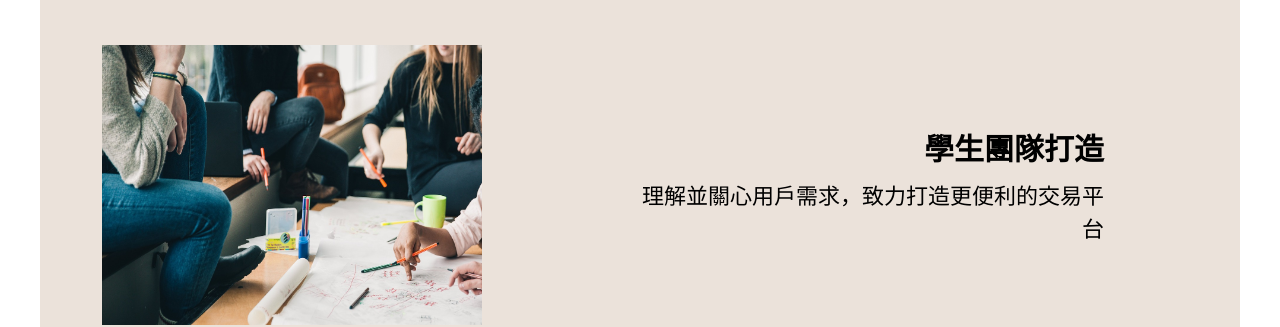
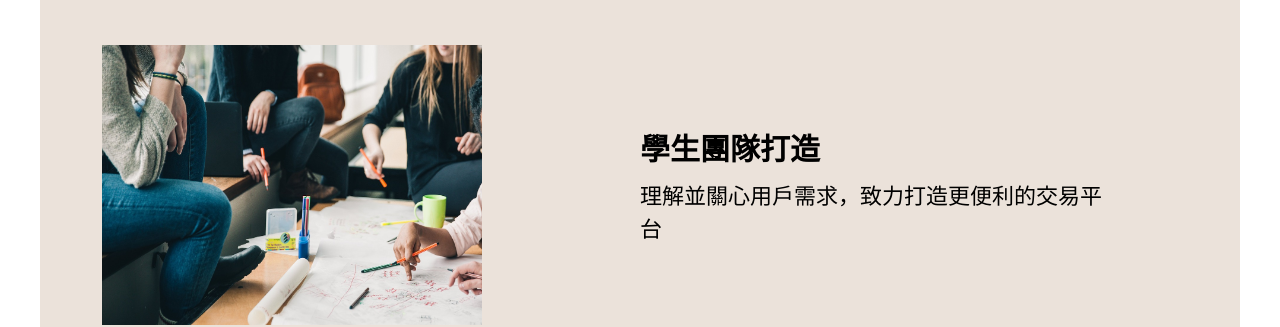
Before and after one commit to ryan8967/mid-term-project, a Vue app: page /about in a window 1280 px wide. Shown: the part 1580-1907 px from the top of the page. Built offline with nearby package versions, Linux system fonts and the light colour scheme.

Commit message:
update AboutUs

```diff
--- a/src/components/pages/AboutUs.vue
+++ b/src/components/pages/AboutUs.vue
@@ -38,7 +38,7 @@
         <div class="image">
           <img src="@/assets/images/aboutus-4.jpg" alt="Image for 學生團隊打造">
         </div>
-        <div class="text-right">
+        <div class="text-left">
           <h2>學生團隊打造</h2>
           <p>理解並關心用戶需求，致力打造更便利的交易平台</p>
         </div>
@@ -169,6 +169,11 @@ h1 {
   margin: 10%;
   text-align: right;
 }
+.text-left {
+  flex: 1;
+  margin: 10%;
+  text-align: left;
+}
 
 .image {
   flex: 1;
```
